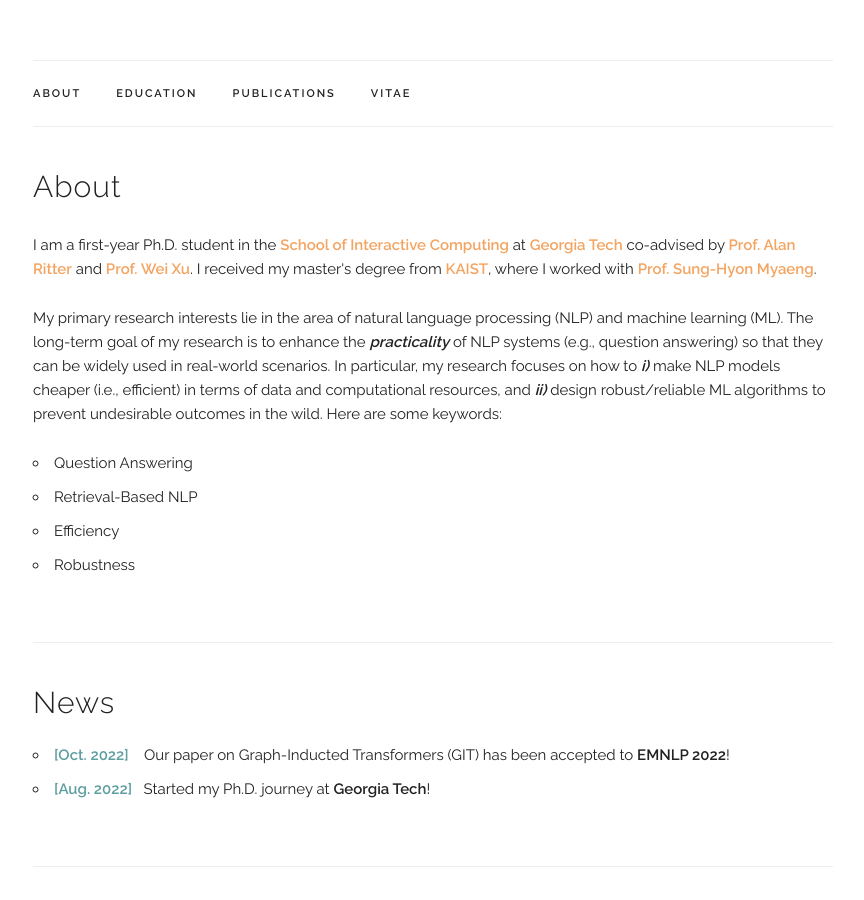
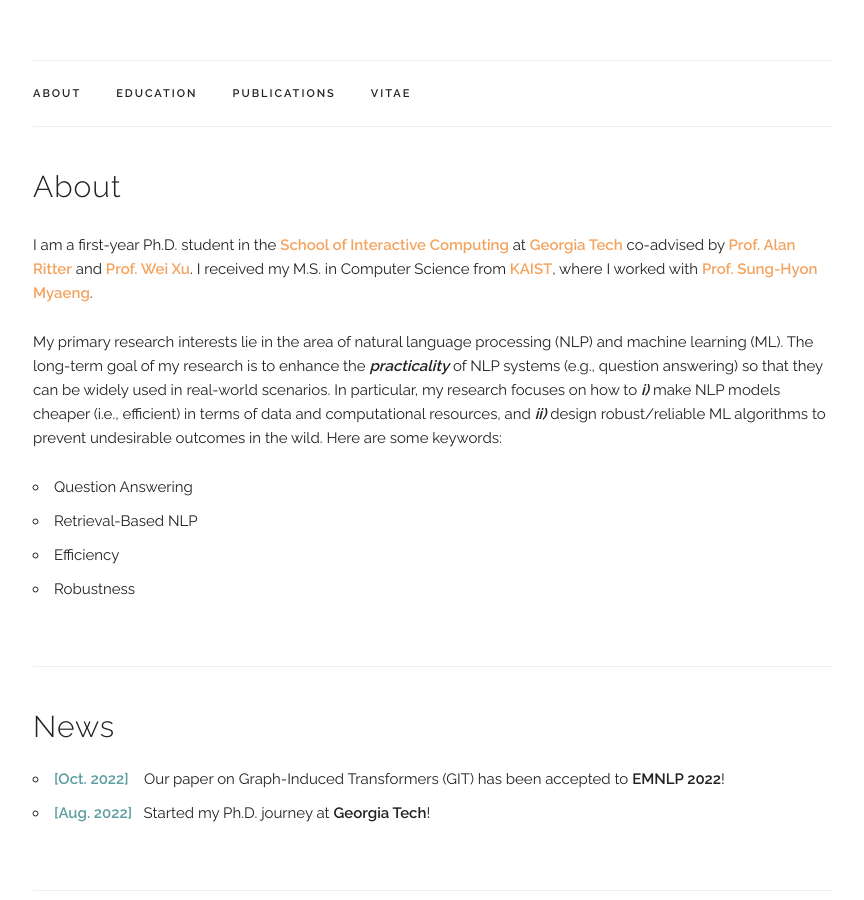
Before and after one commit to jm-kang/jm-kang.github.io, a Jekyll site: the page built from index.html, in a window 1280 px wide and 900 px high, scrolled down 243 px. Shown: the whole window, without its empty margins (207-1071 px from the left). Built offline with Jekyll 4.4.1, drawn with Linux system fonts in a browser that asks for light colours; some web fonts are replaced.

Commit message:
correct typo

```diff
--- a/index.html
+++ b/index.html
@@ -7,7 +7,7 @@ layout: default
   <p>
     <p>
       I am a first-year Ph.D. student in the <a href="https://www.ic.gatech.edu/">School of Interactive Computing</a> at <a href="https://www.gatech.edu">Georgia Tech</a> co-advised by <a href="http://aritter.github.io">Prof. Alan Ritter</a> and <a href="https://cocoxu.github.io">Prof. Wei Xu</a>.
-      I received my master's degree from <a href="https://www.kaist.ac.kr/en/">KAIST</a>, where I worked with <a href="http://ir.kaist.ac.kr/member/professor/">Prof. Sung-Hyon Myaeng</a>.
+      I received my M.S. in Computer Science from <a href="https://www.kaist.ac.kr/en/">KAIST</a>, where I worked with <a href="http://ir.kaist.ac.kr/member/professor/">Prof. Sung-Hyon Myaeng</a>.
     </p>
     <p>
       My primary research interests lie in the area of natural language processing (NLP) and machine learning (ML). The long-term goal of my research is to enhance the <b style="font-style: italic;">practicality</b> of NLP systems (e.g., question answering) so that they can be widely used in real-world scenarios.
@@ -38,7 +38,7 @@ layout: default
     <ul>
       <li>
         <b style="color:cadetblue">[Oct. 2022]</b> &nbsp&nbsp
-         Our paper on Graph-Inducted Transformers (GIT) has been accepted to <b>EMNLP 2022</b>!
+         Our paper on Graph-Induced Transformers (GIT) has been accepted to <b>EMNLP 2022</b>!
       </li>
       <li>
         <b style="color:cadetblue">[Aug. 2022]</b>&nbsp&nbsp
```
